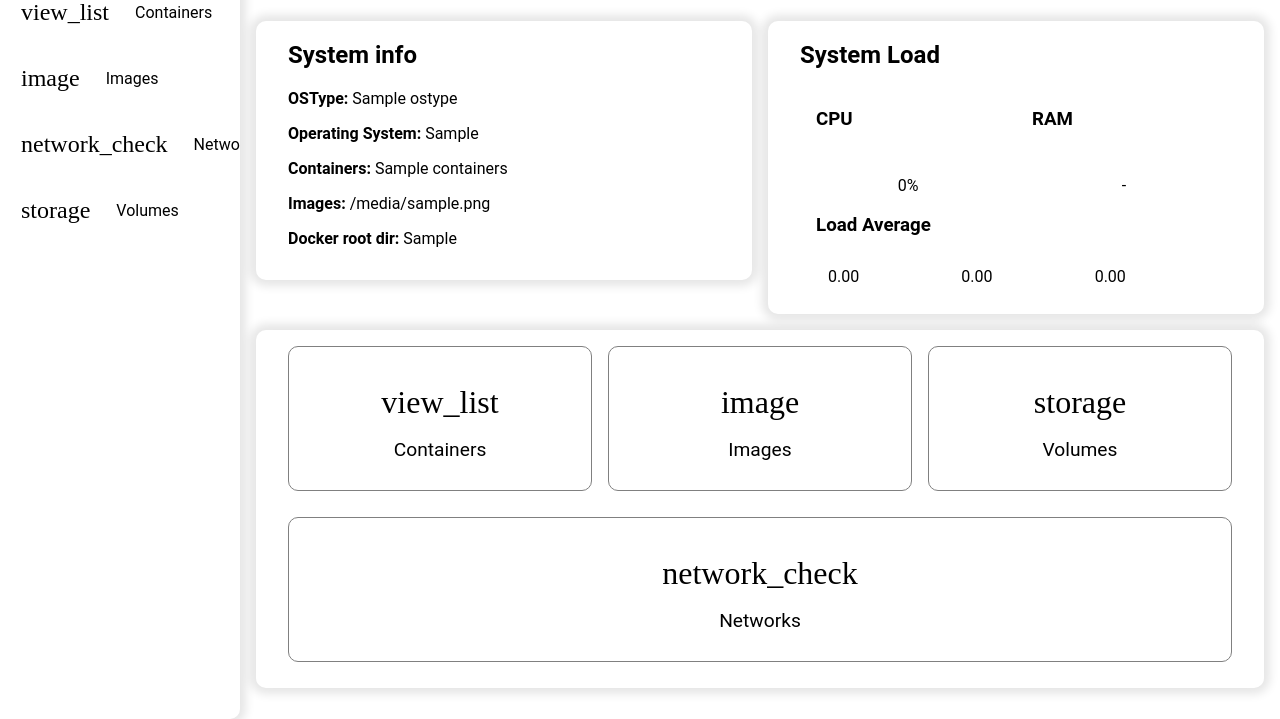
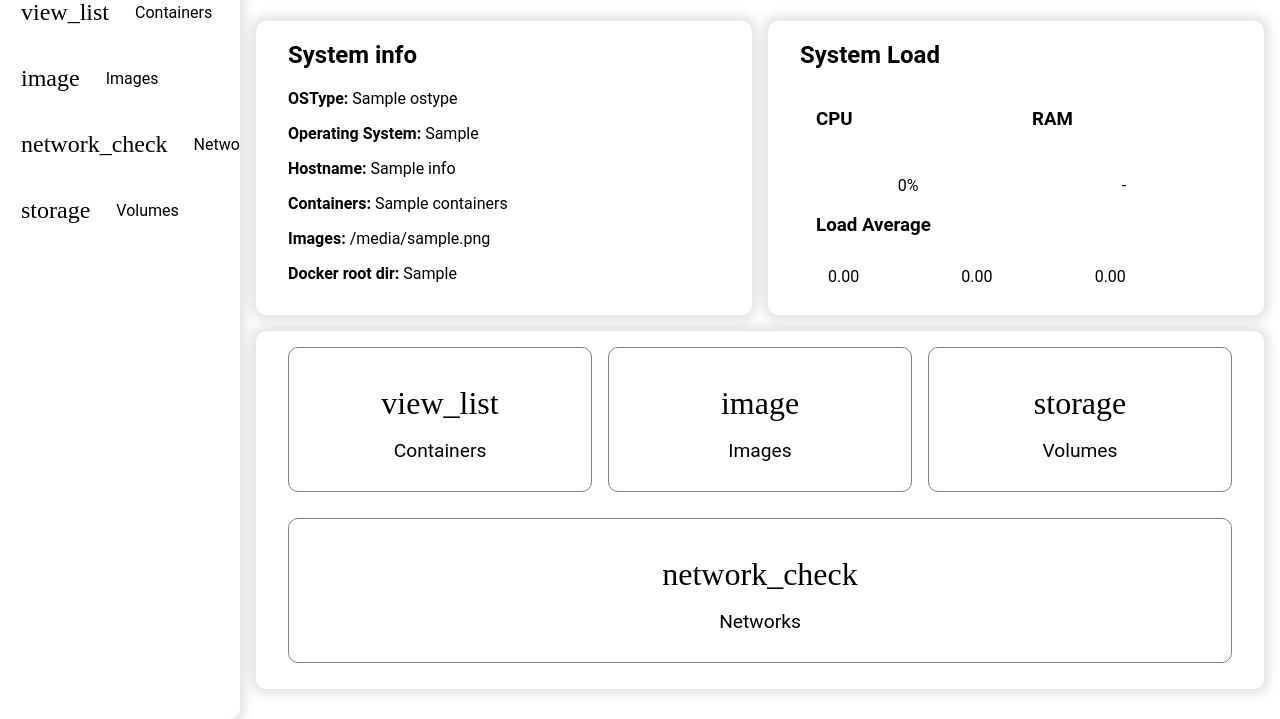
Before and after one commit to danylo829/Containery, a Python web app: template src/app/modules/main/dashboard/templates/dashboard.html in a window 1280 px wide. Shown: the part 81-800 px from the top of the page. Run offline with Jinja, Linux system fonts and the light colour scheme; the template is opened without the code that fills it: most values are stand-ins (such as "Sample title", 1, 10 or a date in 2020); some web fonts are replaced.

Commit message:
[feat] [dashboard] Add hostname info

```diff
--- a/src/app/modules/main/dashboard/templates/dashboard.html
+++ b/src/app/modules/main/dashboard/templates/dashboard.html
@@ -12,6 +12,7 @@
     <h2>System info</h2>
     <p><strong>OSType: </strong>{{ info['OSType'] }}</p>
     <p><strong>Operating System: </strong>{{ info['OperatingSystem'] }}</p>
+    <p><strong>Hostname: </strong>{{ info['Name'] }}</p>
     <p><strong>Containers: </strong>{{ info['Containers'] }}</p>
     <p><strong>Images: </strong>{{ info['Images'] }}</p>
     <p><strong>Docker root dir: </strong>{{ info['DockerRootDir'] }}</p>
--- a/src/app/static/styles/base.css
+++ b/src/app/static/styles/base.css
@@ -141,6 +141,10 @@ ul {
     gap: 1rem;
     justify-content: space-between;
     align-items: flex-start;
+}
+
+.content:has(.content-card.dashboard) {
+    align-items: unset;
 }
 
 .content-box {
```
